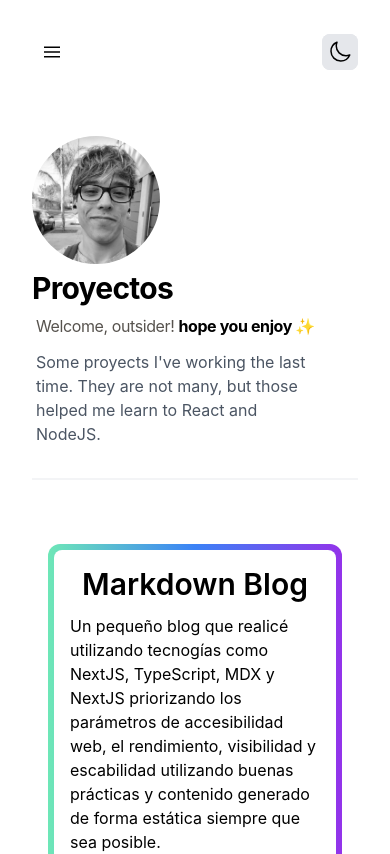
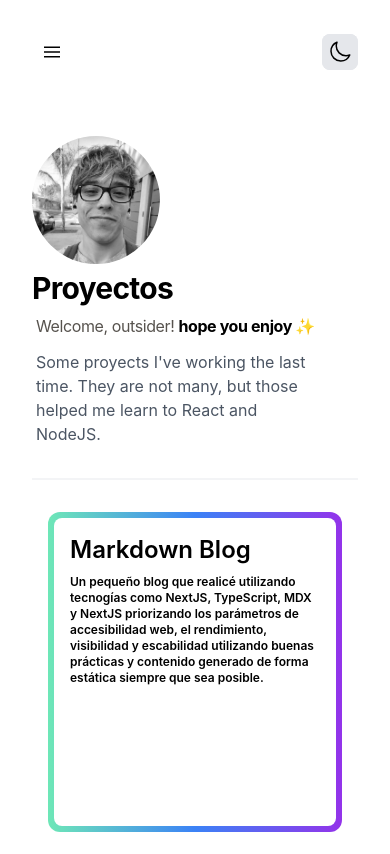
Before and after one commit to tomihq/tomihq-portfolio-v2, a Next.js app: page /projects in a window 390 px wide. Shown: the top 854 px of the page. Built offline with nearby package versions, Linux system fonts and the light colour scheme.

Commit message:
add: sizing to cards in small screens and gradient color of download button CV

```diff
--- a/components/ui/CardGradient.tsx
+++ b/components/ui/CardGradient.tsx
@@ -4,8 +4,8 @@ interface CardGradientProps {
 }
 export const CardGradient = ({children}:CardGradientProps):ReactElement => {
   return (
-    <div className="rounded-xl mx-auto  mt-10 bg-gradient-to-r p-[6px] from-[#6EE7B7] via-[#3B82F6] to-[#9333EA]">
-        <div className="flex flex-col justify-between h-full bg-white dark:bg-black text-white rounded-lg p-4 relative items-center">
+    <div className="rounded-xl m-auto  bg-gradient-to-r p-[6px] from-[#6EE7B7] via-[#3B82F6] to-[#9333EA] h-80">
+        <div className="flex flex-col gap-2 h-full bg-white dark:bg-black text-white rounded-lg p-4 relative ">
             {children}
         </div>
     </div>
--- a/components/ui/ProjectCard.tsx
+++ b/components/ui/ProjectCard.tsx
@@ -21,7 +21,7 @@ export const ProjectCard = (data: IProject  ) => {
   }
 
   return (
-    <div className="md:w-72 text-black dark:text-white cursor-pointer flex flex-col justify-between"
+    <div className="md:w-72 text-black dark:text-white cursor-pointer flex flex-col  mt-8"
                 key={slug}
                 onMouseEnter={() => onHoverCard(slug)}
                 onClick={() => onHoverCard(slug)}
@@ -29,23 +29,23 @@ export const ProjectCard = (data: IProject  ) => {
                 onMouseLeave={() => setCardHovered("")}
                 >
                   <CardGradient>
-                  <h3 className="text-black dark:text-white text-3xl font-semibold mb-3">{title}</h3>
+                  <h3 className="text-black dark:text-white text-2xl font-semibold">{title}</h3>
                     <div className={`front-card ${slug==cardHovered?'hidden':''} text-left`}>
-                          <p className="text-black dark:text-white">{description}</p>
+                          <p className="text-black dark:text-gray-300 text-xs font-semibold sm:text-base">{description}</p>
                     </div>
                     <div className={`back-card ${slug==cardHovered?'':'hidden'} flex flex-col mt-1`} >
                           <div className="text-black dark:text-white">
                             <label htmlFor={`tecnologies-${slug}`} ><p className='font-semibold'> Tecnologías utilizadas:</p></label>
-                            <p id="tecnologies">{tecnologies}</p>
+                            <p id="tecnologies" className='dark:text-gray-300'>{tecnologies}</p>
 
                           </div>
                           <div className='text-black dark:text-white mt-1'>
                             <label htmlFor="status"><p className='font-semibold inline-block'> Estado: </p></label>
-                            <p className='inline'> {status}</p>
+                            <p className='inline dark:text-gray-300'> {status}</p>
                           </div>
                           <div>
                             <label htmlFor="status"><p className='font-semibold inline-block mt-1'> Última actualización: </p></label>
-                            <p className='inline'> {lastUpdate}</p>
+                            <p className='inline dark:text-gray-300'> {lastUpdate}</p>
                           </div>
                           <Button  buttonClasses='mt-4 border border-gray-700 bg-black text-white  rounded-md px-4 py-2 transition duration-500 ease select-none hover:bg-gray-800 focus:outline-none focus:shadow-outline dark:bg-white dark:border-neutral-400 dark:hover:bg-stone-800 dark:hover:text-white
                           text-black dark:text-black'>
--- a/pages/index.tsx
+++ b/pages/index.tsx
@@ -108,7 +108,7 @@ const Home: NextPage = () => {
             </div>
             <Button
                   buttonClasses='border border-gray-700 bg-black text-white  rounded-md mt-4 px-4 py-2 transition duration-500 ease select-none hover:bg-gray-800 focus:outline-none focus:shadow-outline dark:bg-white dark:border-neutral-400 dark:hover:bg-gray-800
-                  text-black dark:text-black'
+                  text-black dark:text-black dark:hover:text-white'
 
                 >
                  <Link href="files/cv.pdf" passHref>
--- a/pages/projects.tsx
+++ b/pages/projects.tsx
@@ -14,7 +14,7 @@ const Projects: NextPage = () => {
         title={'Proyects Page'}
         pageDescription={'Tomi Hernández Portfolio Proyects Page'}
         >
-            <section className='flex flex-col-reverse justify-between md:flex-row border-gray-100 border-b-2 mb-6 dark:border-stone-600'>
+            <section className='flex flex-col-reverse justify-between md:flex-row border-gray-100 border-b-2  dark:border-stone-600'>
                 <div className='flex flex-col pr-8 md:w-9/12'>
                     <h1 className="font-bold text-3xl md:text-5xl tracking-tight mb-1 text-black dark:text-white pb-1">Proyectos</h1>
                     <h2 className='tracking-tight mb-1 ml-1 text-stone-600 dark:text-white pb-2'>Welcome, outsider! <b className='text-black dark:text-white'>hope you enjoy ✨ </b></h2>
@@ -29,7 +29,7 @@ const Projects: NextPage = () => {
         <div className='flex flex-col gap-2 justify-between flex-wrap md:flex-row border-gray-100 border-b-2
         dark:border-stone-600 mb-2'>
         <section className='flex flex-col gap-1 mb-7 '>
-          <div className="flex flex-col md:flex-row flex-wrap px-4 justify-between">
+          <div className="flex flex-col md:flex-row flex-wrap px-4 justify-between h-auto">
               {PROJECTS.map((project: IProject) =>{
                 return <ProjectCard {...project} key={project.slug}  />
               })}
```
